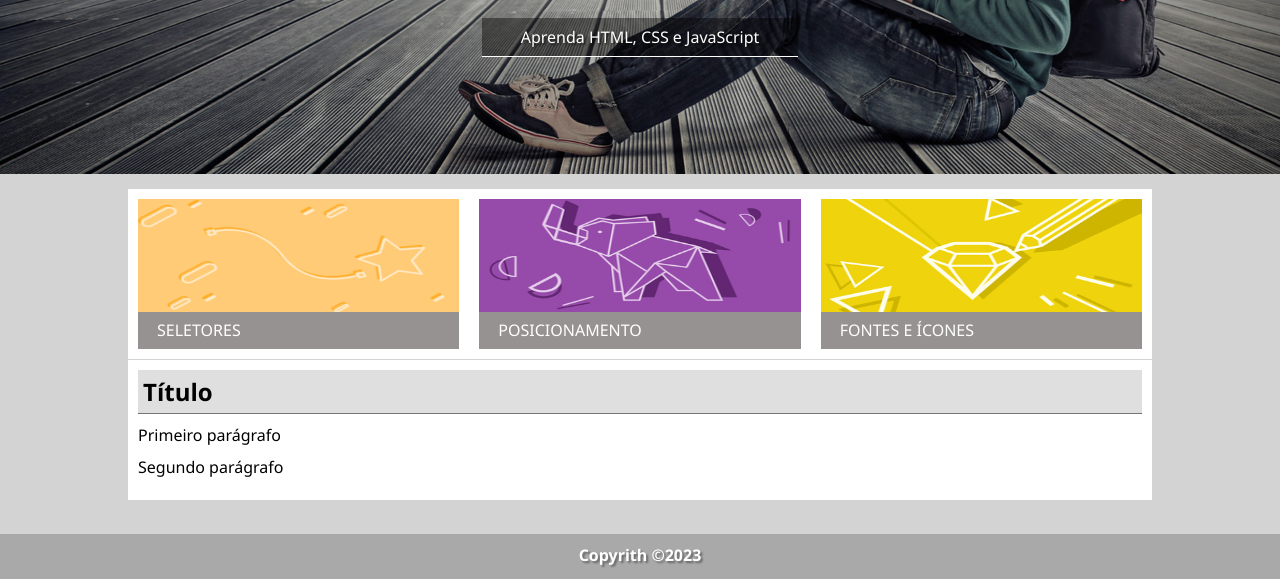
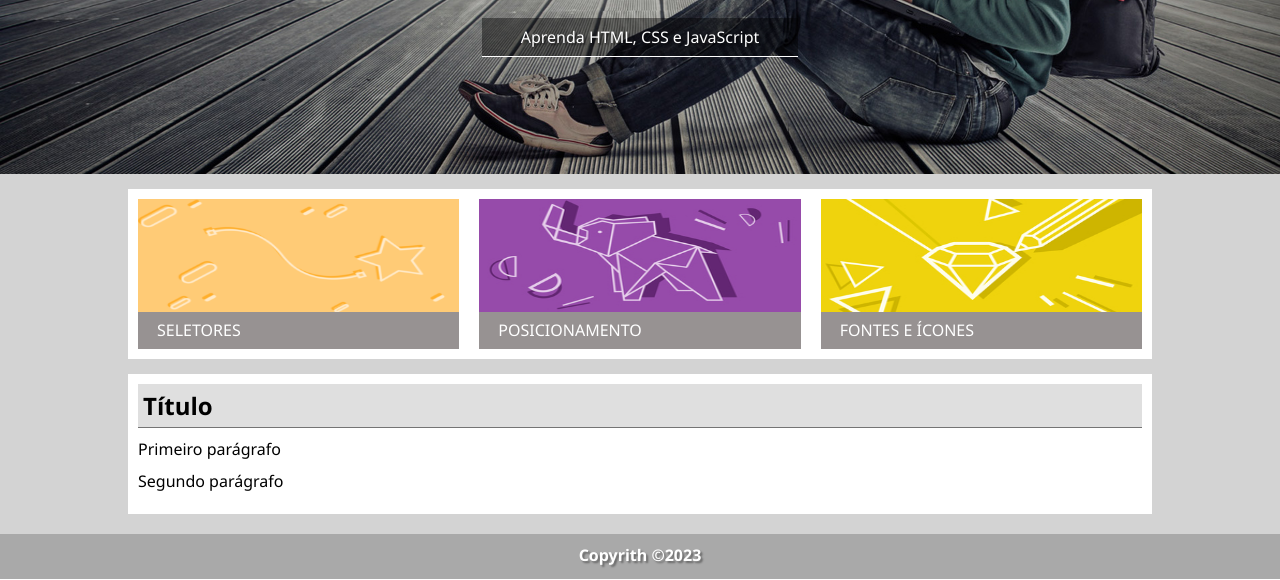
Before and after one commit to devAugustoW/html-css-js_udemy, a plain HTML site: page projeto-fundamentos/index.html in a window 1280 px wide. Shown: the part 326-906 px from the top of the page. Drawn offline with Linux system fonts and the light colour scheme.

Commit message:
Update style.css

```diff
--- a/projeto-fundamentos/estilo/style.css
+++ b/projeto-fundamentos/estilo/style.css
@@ -104,7 +104,7 @@ section{
 
 /* SEGUNDA PARTE DO CONTEÚDO PRINCIPAL */
 .section-text{
-    margin-top:1px;
+    margin-top:15px;
     height: 120px;
 }
 
```
